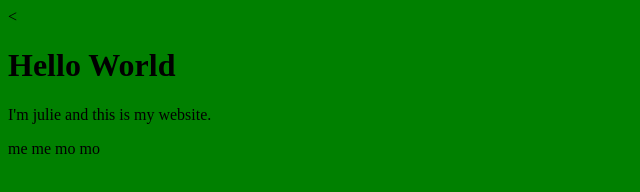
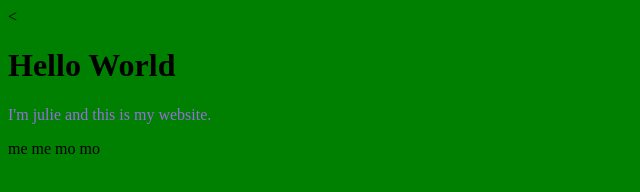
Before and after one commit to julietulip427/julietulip427.github.io, a plain HTML site: page index.html in a window 1280 px wide. Shown: the whole page, without its empty margins (0-640 px from the left). Drawn offline with Linux system fonts and the light colour scheme.

Commit message:
Update index.html

```diff
--- a/index.html
+++ b/index.html
@@ -5,6 +5,9 @@
     body {
         background-color: green;
     }
+    p {
+    color: mediumpurple;
+}
 </style>
 <h1>Hello World</h1>
 <p>I'm julie and this is my website.</p>
```
